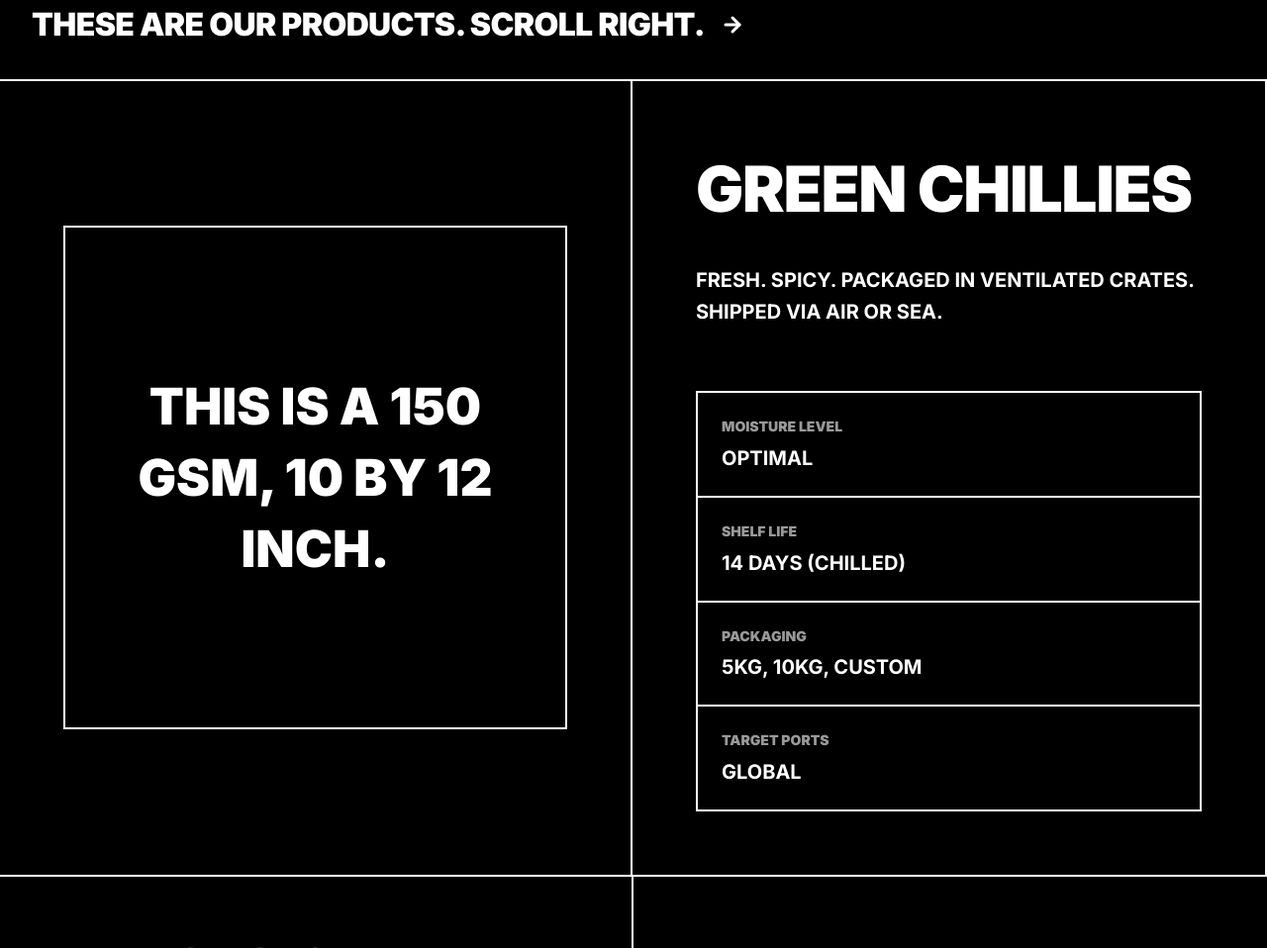
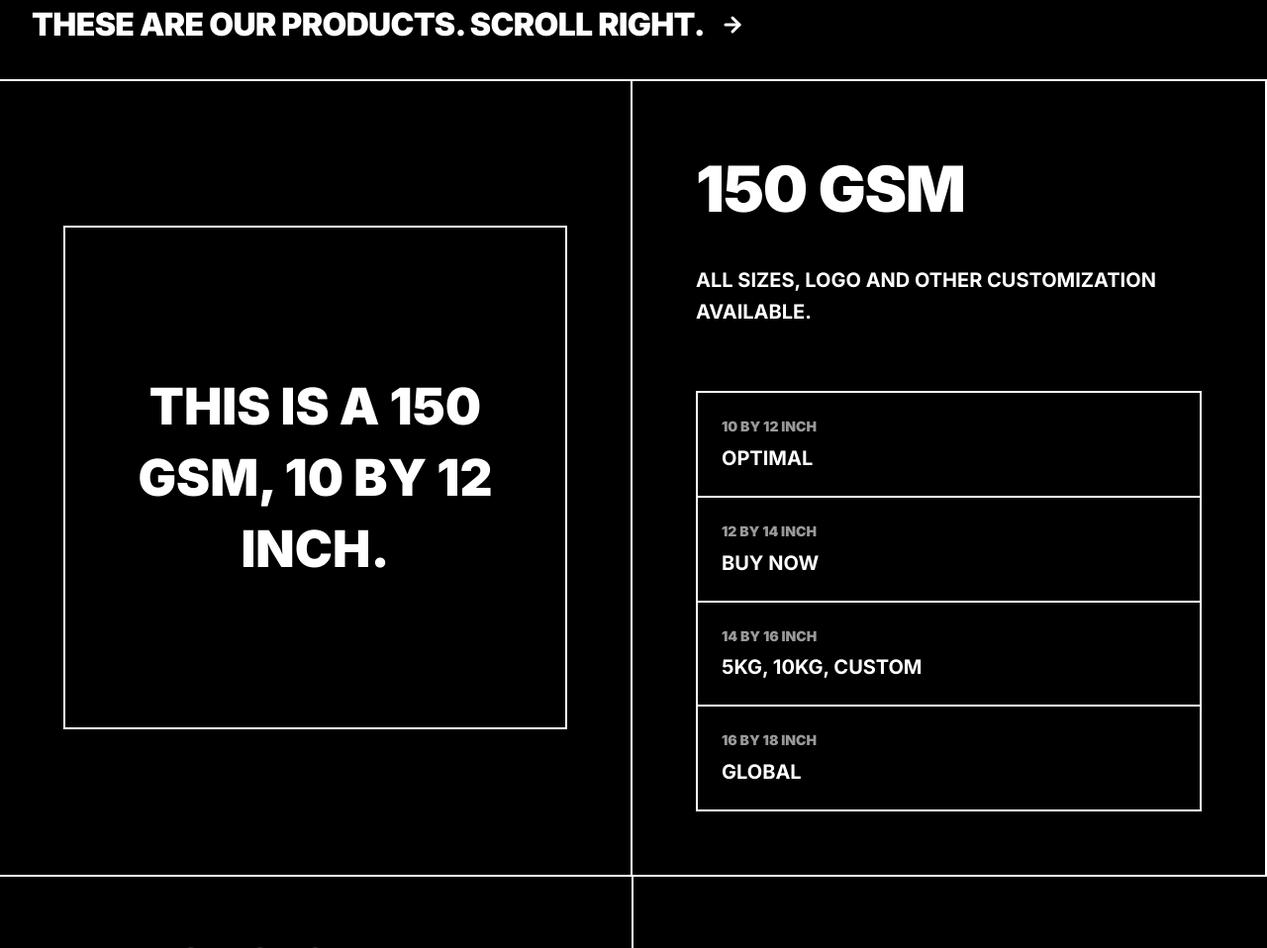
Before and after one commit to xtronironic/exports-business, a plain HTML site: page index.html in a window 1280 px wide. Shown: the part 829-1787 px from the top of the page at 99% size. Drawn offline with nearby package versions, Linux system fonts and the light colour scheme.

Commit message:
Update product details and button visibility in index.html

```diff
--- a/index.html
+++ b/index.html
@@ -34,9 +34,9 @@
         <div class="hero-content">
             <h1 class="hero-title">XTRONIC EXPORTS.</h1>
             <h2 class="hero-subtitle">WE EXPORT COTTON TOTE BAGS FROM INDIA TO THE REST OF THE WORLD.</h2>
-            <button class="cta-btn" aria-label="Inquire for shipment" onclick="document.getElementById('contact').scrollIntoView({behavior: 'smooth'})">
+            <!--<button class="cta-btn" aria-label="Inquire for shipment" onclick="document.getElementById('contact').scrollIntoView({behavior: 'smooth'})">
                 INQUIRE FOR SHIPMENT
-            </button>
+            </button>-->
         </div>
     </section>
 
@@ -53,24 +53,24 @@
                     <div class="deadpan-image">THIS IS A 150 GSM, 10 BY 12 INCH.</div>
                 </div>
                 <div class="product-info">
-                    <h3>GREEN CHILLIES</h3>
-                    <p class="plain-desc">FRESH. SPICY. PACKAGED IN VENTILATED CRATES. SHIPPED VIA AIR OR SEA.</p>
+                    <h3>150 GSM</h3>
+                    <p class="plain-desc">ALL SIZES, LOGO AND OTHER CUSTOMIZATION AVAILABLE.</p>
 
                     <div class="specs-grid">
                         <div class="spec-item">
-                            <span class="spec-label">MOISTURE LEVEL</span>
+                            <span class="spec-label">10 BY 12 INCH</span>
                             <span class="spec-value">OPTIMAL</span>
                         </div>
                         <div class="spec-item">
-                            <span class="spec-label">SHELF LIFE</span>
-                            <span class="spec-value">14 DAYS (CHILLED)</span>
+                            <span class="spec-label">12 BY 14 INCH</span>
+                            <span class="spec-value">BUY NOW</span>
                         </div>
                         <div class="spec-item">
-                            <span class="spec-label">PACKAGING</span>
+                            <span class="spec-label">14 BY 16 INCH</span>
                             <span class="spec-value">5KG, 10KG, CUSTOM</span>
                         </div>
                         <div class="spec-item">
-                            <span class="spec-label">TARGET PORTS</span>
+                            <span class="spec-label">16 BY 18 INCH</span>
                             <span class="spec-value">GLOBAL</span>
                         </div>
                     </div>
```
